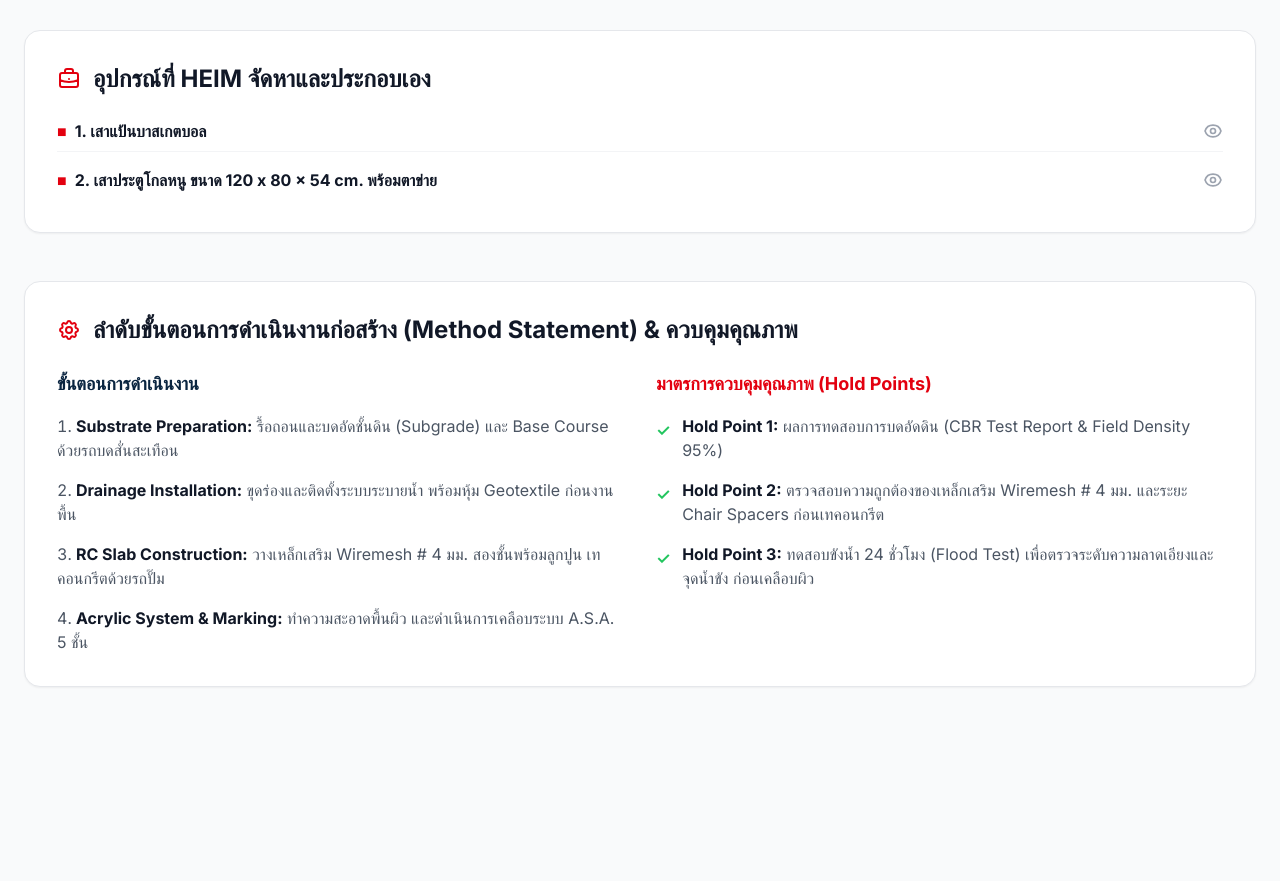
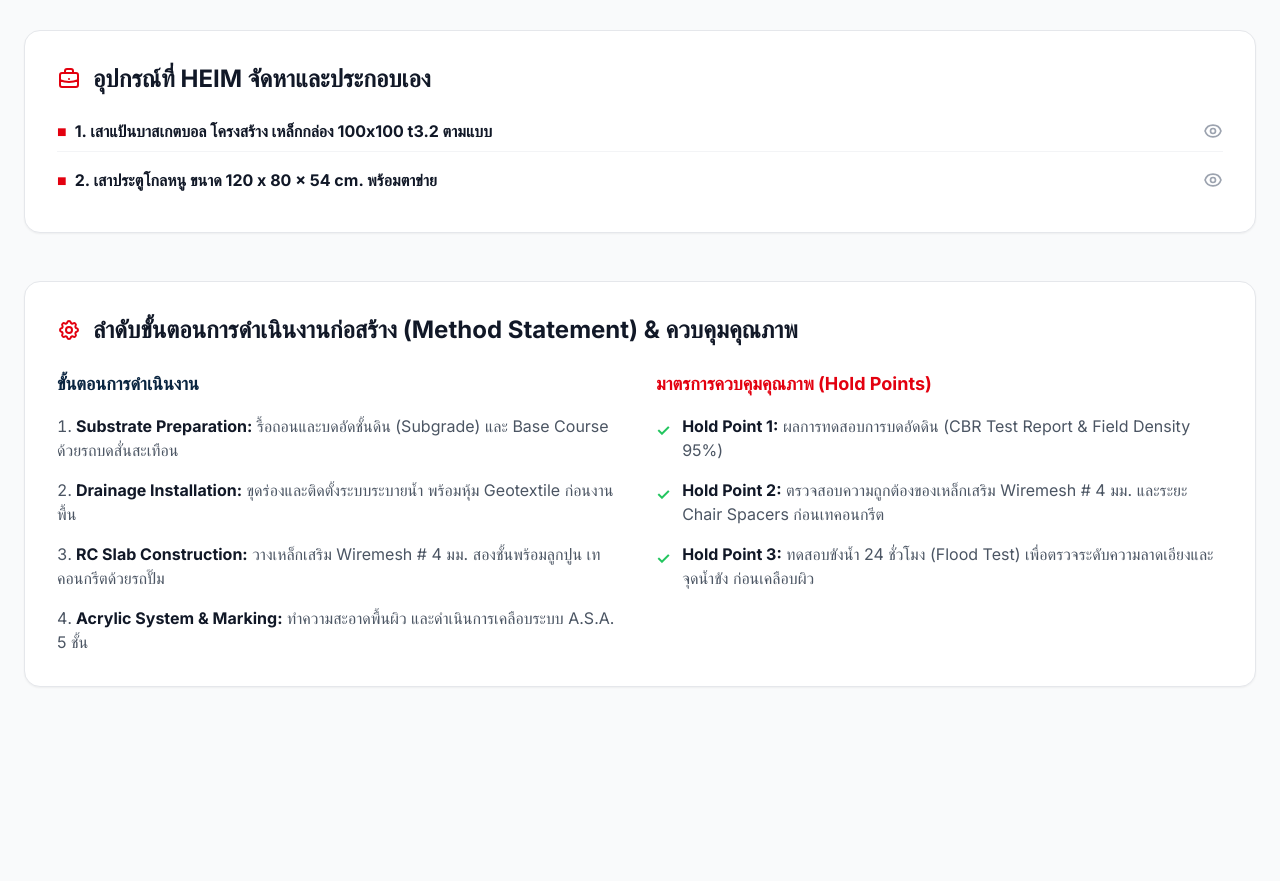
Before and after one commit to suteechu/CourtHeim, a React (Vite) app: page / in a window 1280 px wide. Shown: the part 4620-5501 px from the top of the page. Built offline with nearby package versions, Linux system fonts and the light colour scheme.

Commit message:
Update basketball hoop structural details in Specifications

```diff
--- a/src/components/Specifications.jsx
+++ b/src/components/Specifications.jsx
@@ -195,7 +195,7 @@ const Specifications = () => {
               <li className="flex items-center justify-between border-b border-gray-100 pb-2">
                 <div>
                   <span className="text-heim-red mr-2">■</span>
-                  <strong className="text-gray-900">1. เสาแป้นบาสเกตบอล</strong>
+                  <strong className="text-gray-900">1. เสาแป้นบาสเกตบอล โครงสร้าง เหล็กกล่อง 100x100 t3.2 ตามแบบ</strong>
                 </div>
                 <button onClick={() => setModalContent({ src: './basketball_hoop_gen.jpg', caption: 'ภาพจำลองเสาแป้นบาสเกตบอล' })} className="text-gray-400 hover:text-heim-blue transition-colors ml-4 shrink-0" title="ดูภาพจำลอง">
                   <svg className="w-5 h-5" fill="none" stroke="currentColor" viewBox="0 0 24 24"><path strokeLinecap="round" strokeLinejoin="round" strokeWidth="2" d="M15 12a3 3 0 11-6 0 3 3 0 016 0z"></path><path strokeLinecap="round" strokeLinejoin="round" strokeWidth="2" d="M2.458 12C3.732 7.943 7.523 5 12 5c4.478 0 8.268 2.943 9.542 7-1.274 4.057-5.064 7-9.542 7-4.477 0-8.268-2.943-9.542-7z"></path></svg>
```
Also changed, not shown: 1 other file (tests, documents, lock files or other folders).
